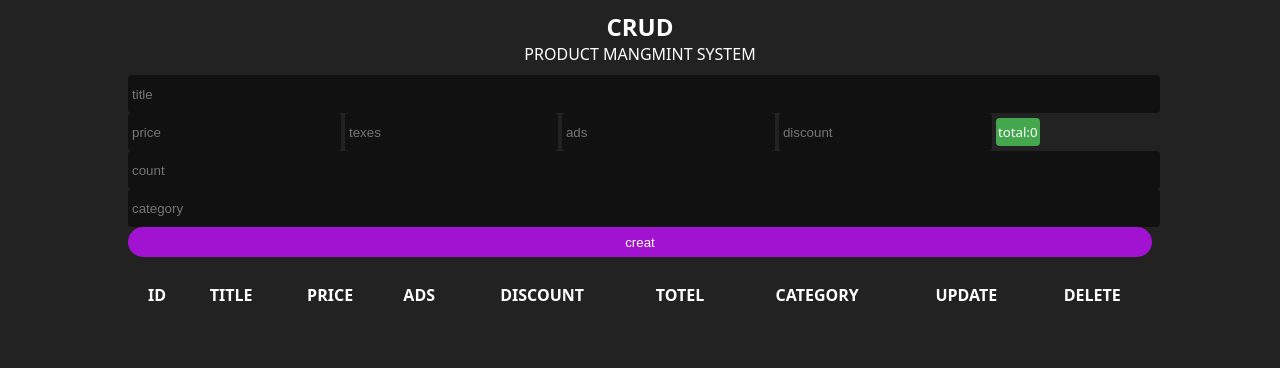
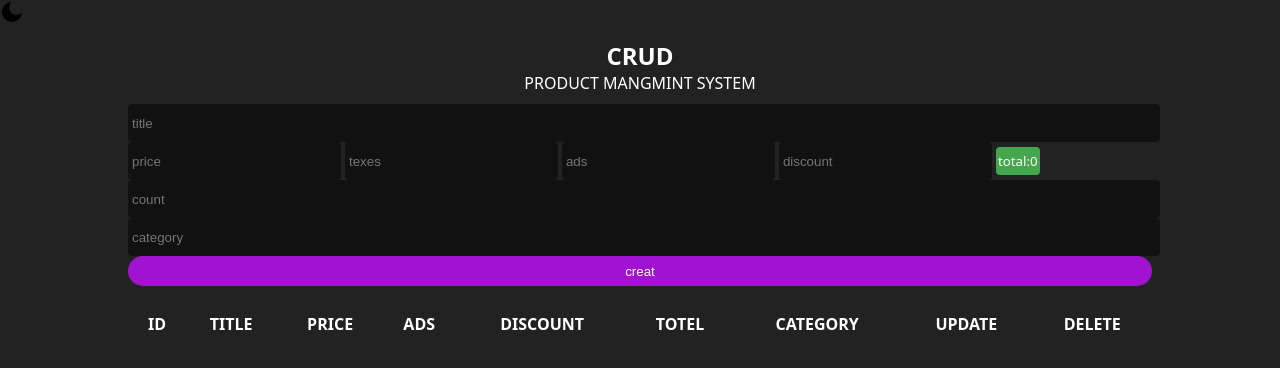
Before and after one commit to Ahmed-Mustafa132/Accounting-site, a plain HTML site: page index.html in a window 1280 px wide. Drawn offline with Linux system fonts and the light colour scheme.

Commit message:
Update index.html

```diff
--- a/index.html
+++ b/index.html
@@ -8,7 +8,7 @@
     <title>منتجات</title>
 </head>
 <body>
-
+    <img src="moon.svg" onclick="mod()" id="mode">
     <div class="crud">
         <!-- header -->
         <div class="head">
```
